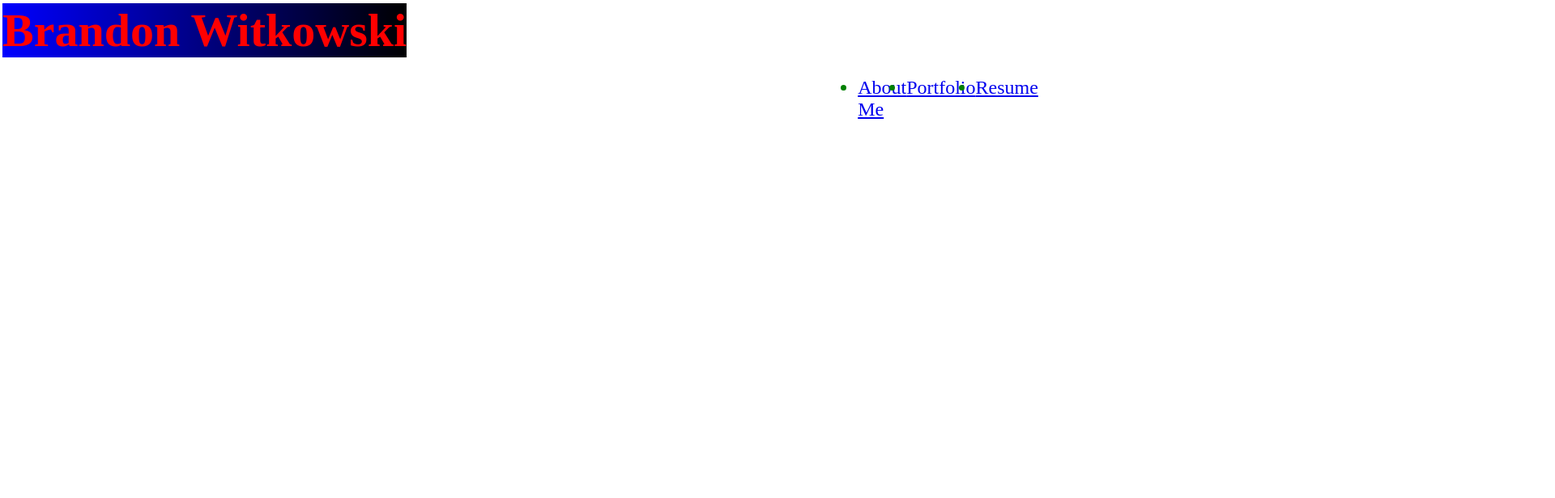
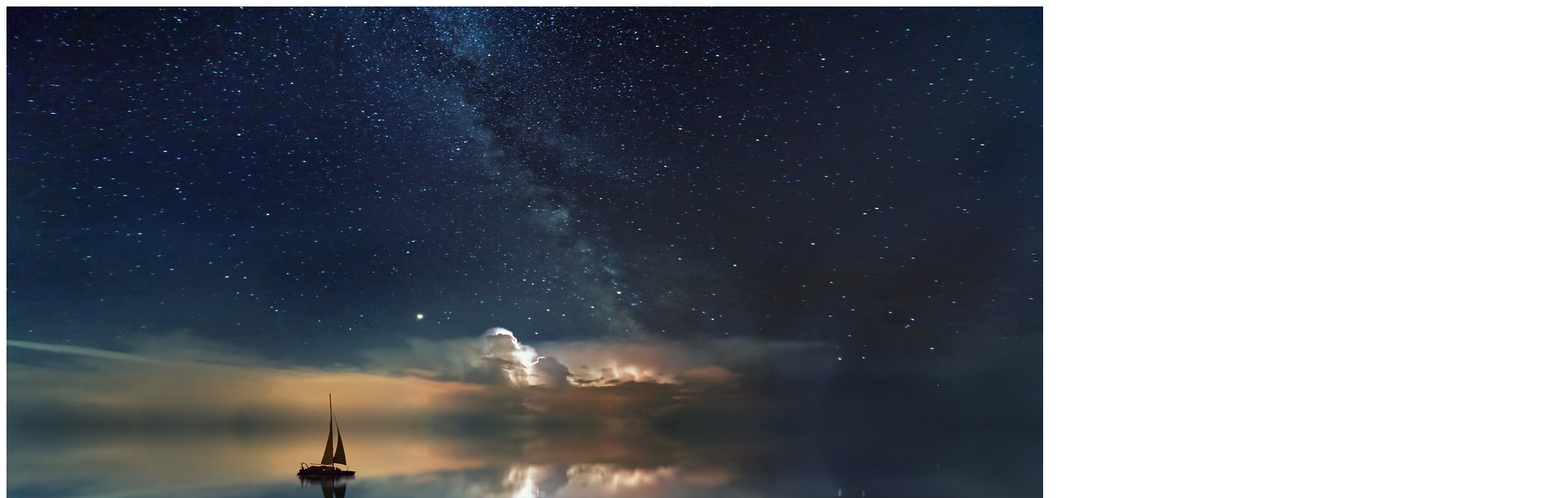
Before and after one commit to ChaozWollf/ChaozWollfPortfolio, a React (Vite) app: page / in a window 1280 px wide. Shown: the top 616 px of the page at 81% size, 1920 px wide, since content can reach past the window. Built offline with nearby package versions, Linux system fonts and the light colour scheme.

Commit message:
working on getting the nav to work at the top

```diff
--- a/src/App.jsx
+++ b/src/App.jsx
@@ -4,17 +4,18 @@ import Nav from './components/NavTabs';
 import Portfolio from './pages/Portfolio';
 import { Outlet } from 'react-router-dom';
 
-
+import PageHeader from 'react-router-dom'
 
 
 export default function App() {
   return (
     <Routes>
+         {/* <PageHeader path="Nav" element={<Nav />} /> */}
           <Route
-            path="/"
+            path="*"
             element={
             <>
-            <Nav/>
+            <AboutMe/>
         <main className="mx-3">
           <Outlet />
         </main>
```
